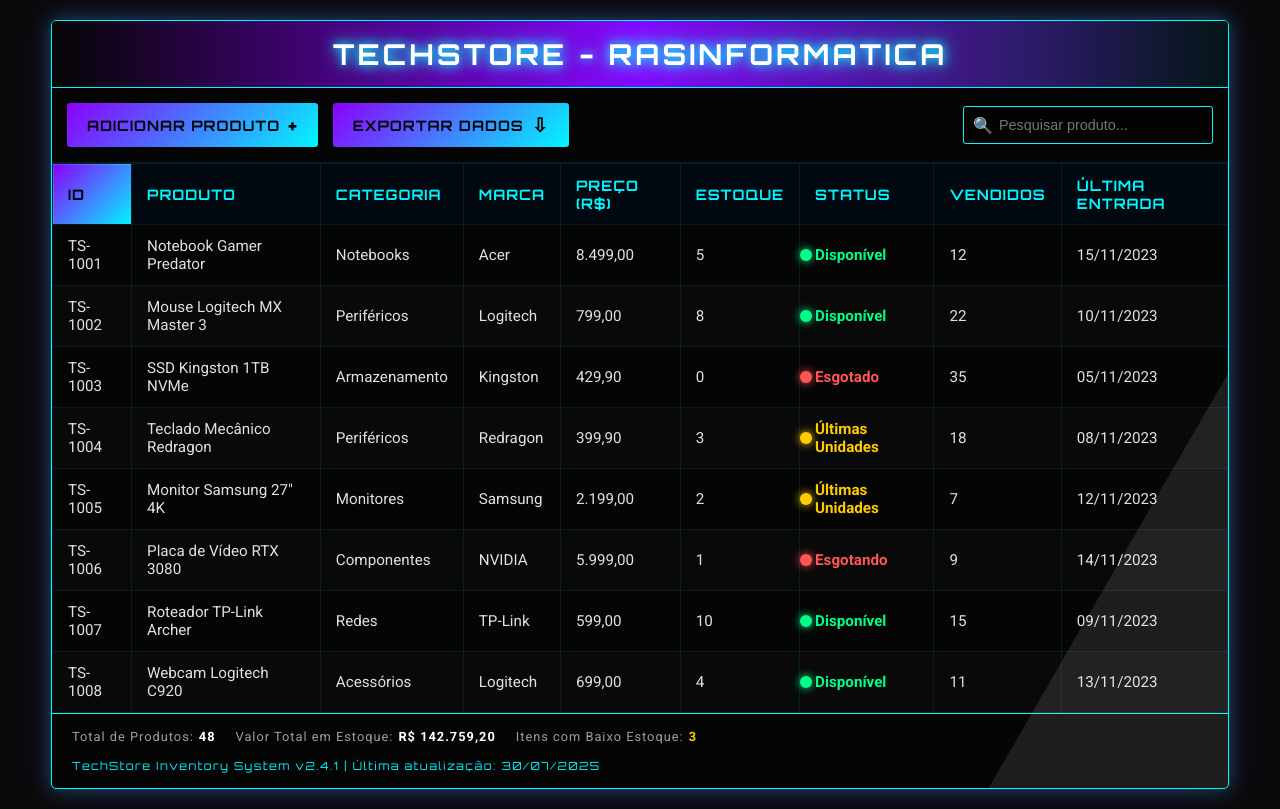
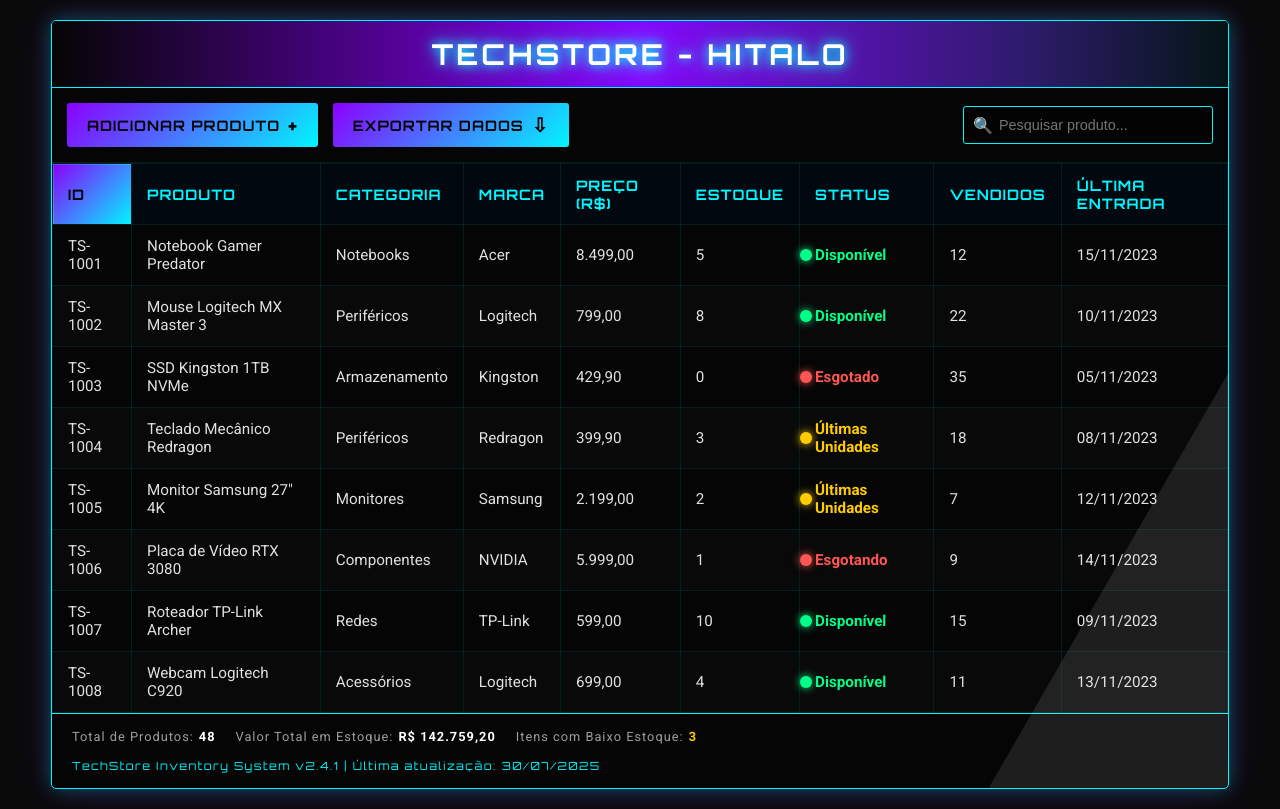
Before and after one commit to hitalo20/modelo-cumputacional-simula-o-com-planilhas, a plain HTML site: page index.html in a window 1280 px wide. Drawn offline with Linux system fonts and the light colour scheme.

Commit message:
Update index.html

```diff
--- a/index.html
+++ b/index.html
@@ -10,7 +10,7 @@
 <body>
     <div class="cyber-container shine-effect">
         <div class="cyber-header">
-            <h1 class="glitch-effect" data-text="DarkinfO">TechStore - RasinformaticA</h1>
+            <h1 class="glitch-effect" data-text="DarkinfO">TechStore - hitalo</h1>
         </div>
 
         <div class="toolbar">
```
